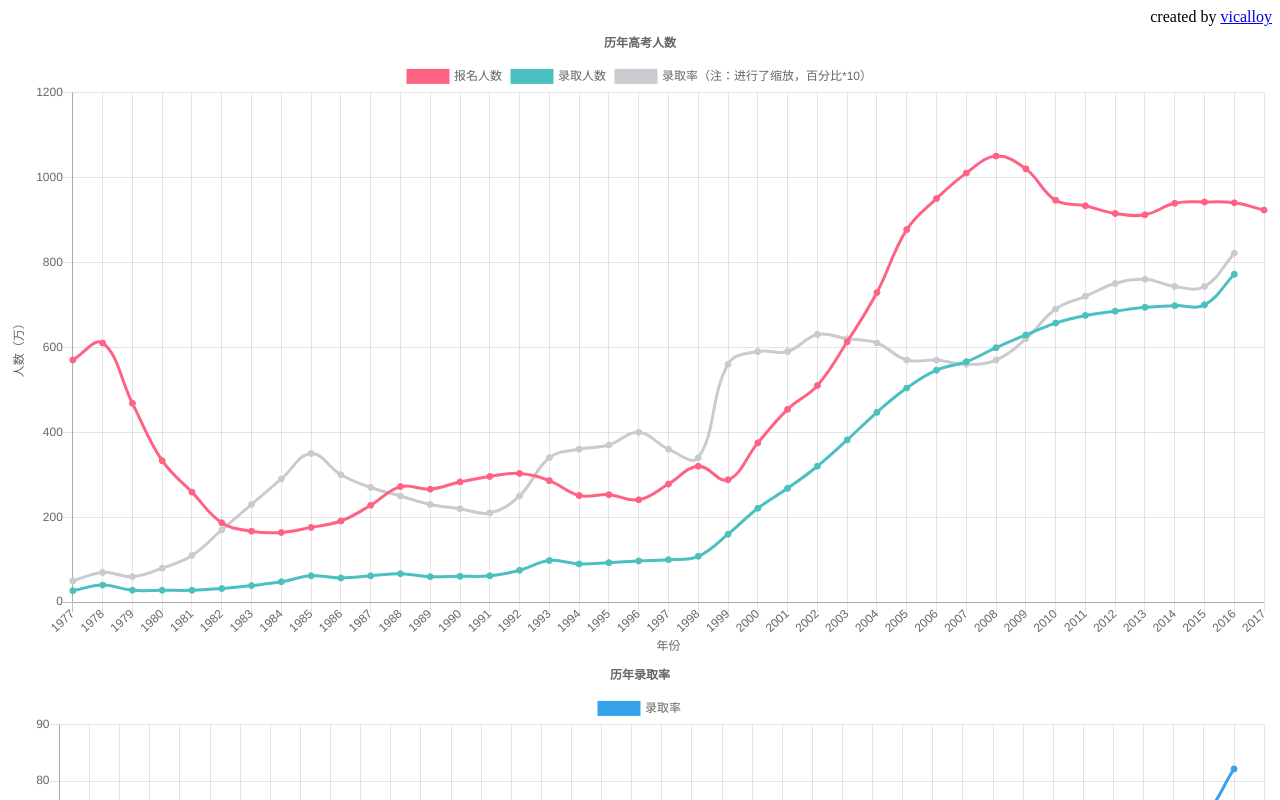
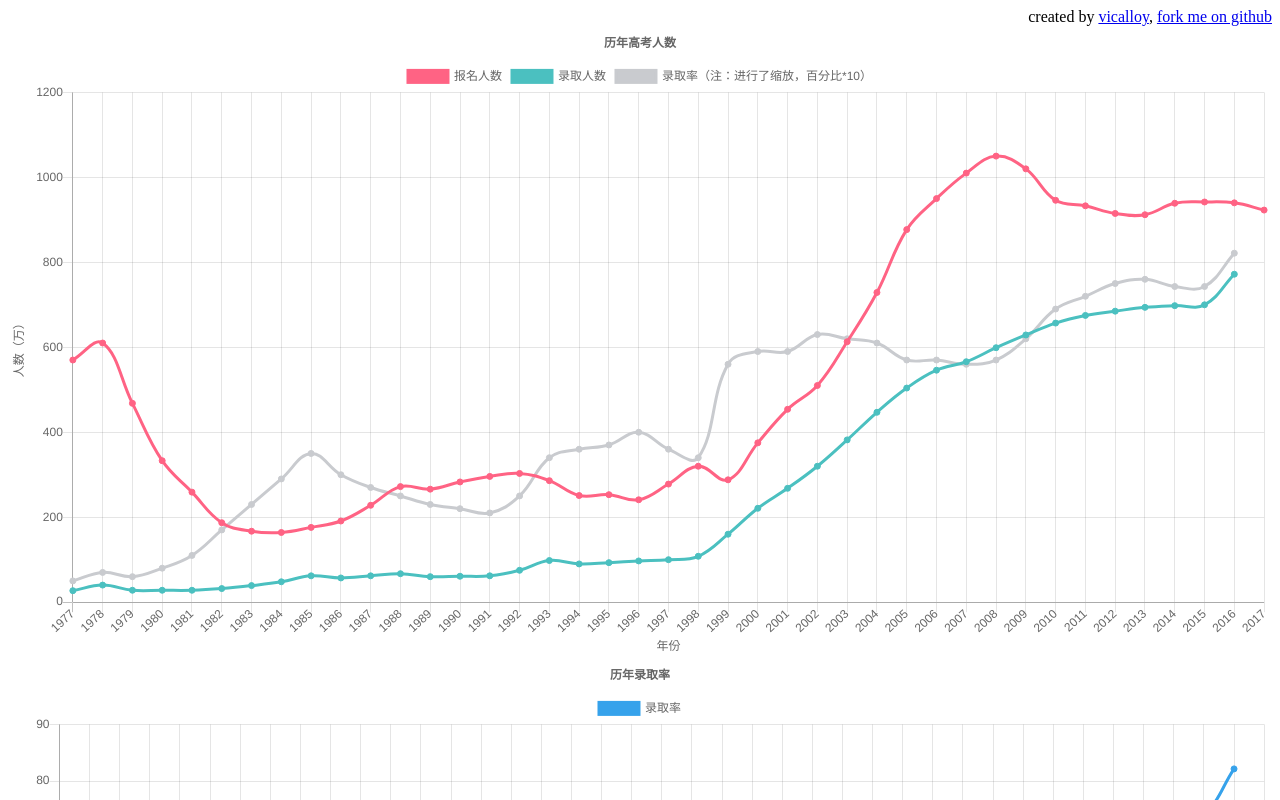
Before and after one commit to vicalloy/gaokao, a website: page index.html in a window 1280 px wide. Shown: the top 800 px of the page. Drawn offline with nearby package versions, Linux system fonts and the light colour scheme.

Commit message:
add fork me

```diff
--- a/index.html
+++ b/index.html
@@ -6,7 +6,7 @@
 </head>
 <body>
   <div style="float: right">
-    created by <a href="https://haoluobo.com" target="_blank">vicalloy</a>
+    created by <a href="https://haoluobo.com" target="_blank">vicalloy</a>, <a href="https://github.com/vicalloy/gaokao" target="_blank">fork me on github</a>
   </div>
   <canvas id="total_num_canvas" width="800" height="400"></canvas>
   <canvas id="rate_canvas" width="800" height="400"></canvas>
```
